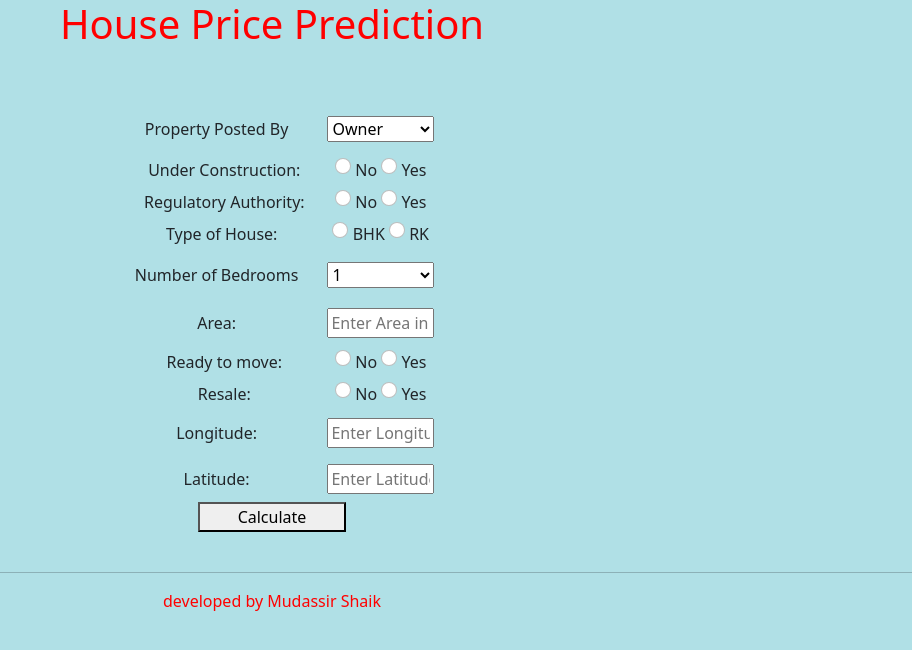
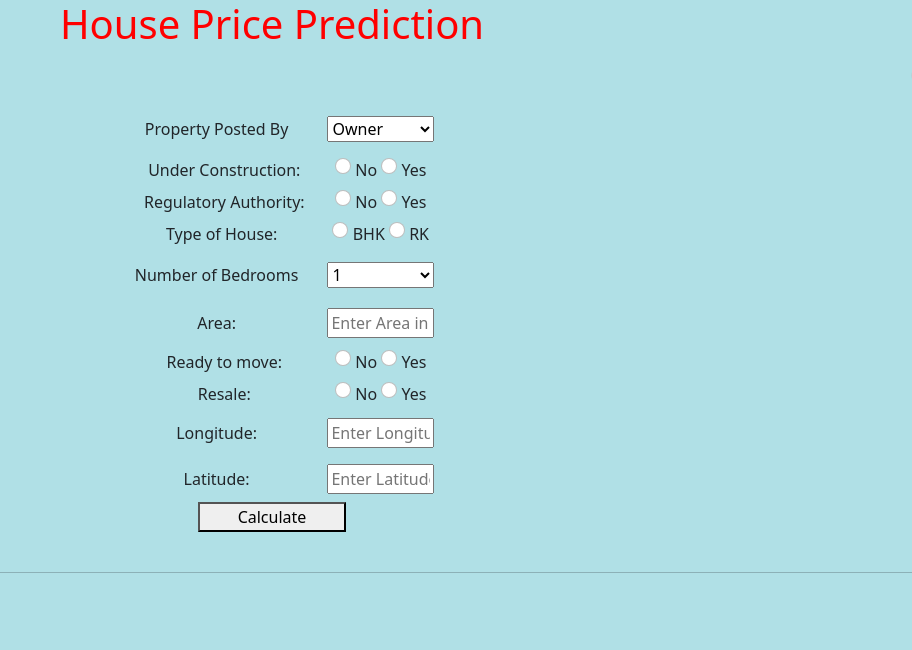
Before and after one commit to skmudassir-it/House_price_prediction, a Flask app: page / in a window 1280 px wide. Shown: the top 650 px of the page, without its empty margins (368-1280 px from the left). Run offline with Flask 2, Linux system fonts and the light colour scheme; parts of the project's set-up code (start-up, migrations or seed data) failed here and were passed over; some libraries are stand-ins or nearby versions.

Commit message:
Update basic.html

```diff
--- a/templates/basic.html
+++ b/templates/basic.html
@@ -8,7 +8,6 @@
   </head>
   <body style="background-color:powderblue">
     {% block body %} {% endblock %}
-    <p style="color:red;text-align: center"> developed by Mudassir Shaik</p>
   </body>
 
 </html>
```
